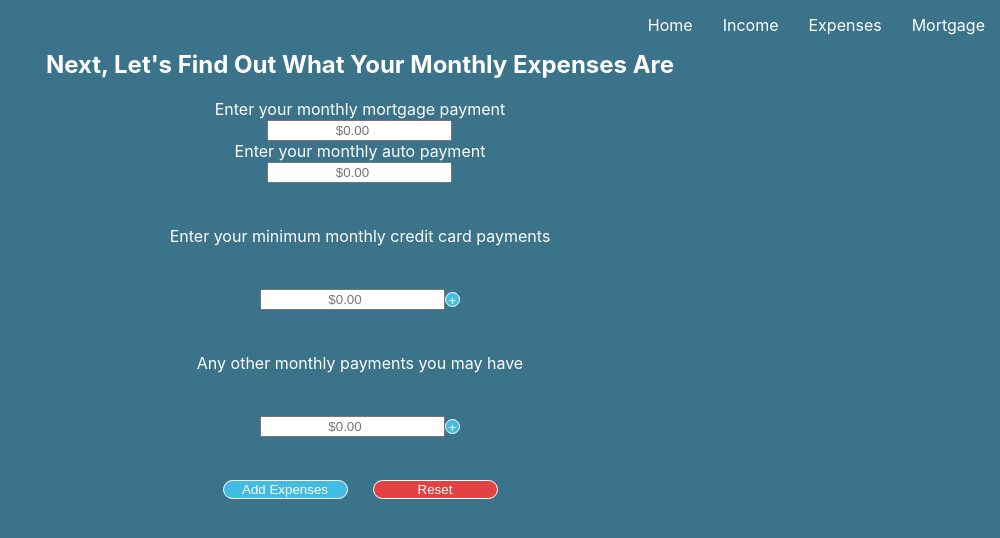
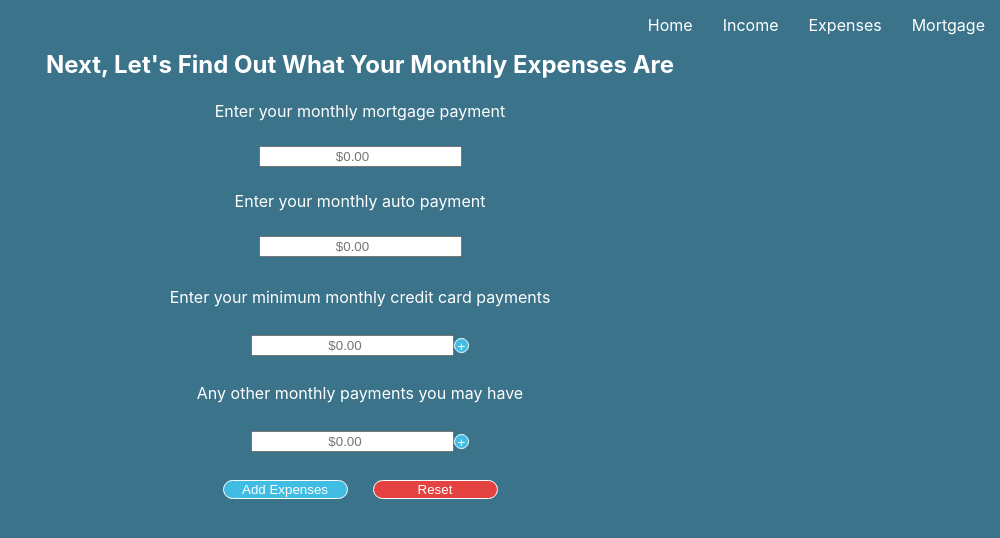
Before and after one commit to macrowell70/mortgage-calculator, a React (Create React App) app: page /expenses in a window 1280 px wide. Shown: the top 538 px of the page, without its empty margins (280-1280 px from the left). Built offline with nearby package versions, Linux system fonts and the light colour scheme.

Commit message:
updates styles on expenses calculator page

```diff
--- a/src/Components/ExpensesCalculator.css
+++ b/src/Components/ExpensesCalculator.css
@@ -1,12 +1,25 @@
 #expenses-form{
     height: 400px;
 }
-.static-fields-contatiner{
+.static-fields-container{
     display: flex;
-    flex-wrap: wrap;
-    width: 50%;
+    flex-direction: column;
+    justify-content: space-between;
+    width: 100%;
+    height: 160px;
+}
+.static-field{
+    display: flex;
+    flex-direction: column;
+    justify-content: space-evenly;
+    align-items: center;
+    height: 70px;
 }
 .dynamic-fields-container{
     display: flex;
     align-items: center;
 }
+input{
+    width: 195px;
+    max-width: 100%;
+}
--- a/src/Components/ExpensesCalculator.js
+++ b/src/Components/ExpensesCalculator.js
@@ -91,7 +91,7 @@
                 <form id='expenses-form' className='form' onSubmit={handleSubmit}>
                     <div id='expenses-fields-container' className='static-fields-container'>
                         {fields.map((field) => (
-                            <div key={field}>
+                            <div key={field} className='static-field'>
                                 <label htmlFor={field}>Enter your monthly {`${field}`} payment</label><br></br>
                                 <input
                                     id={field}
```
Also changed, not shown: src/Components/MortgageCalculator.css (added).
